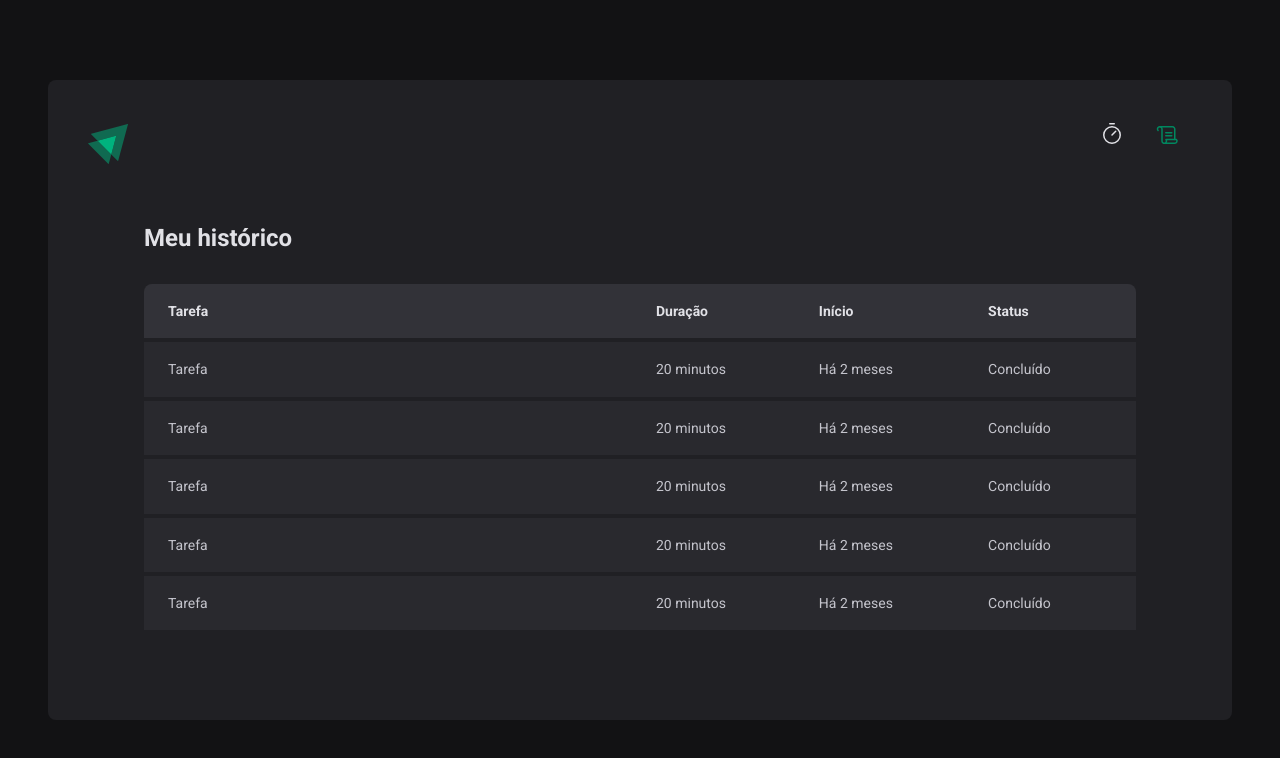
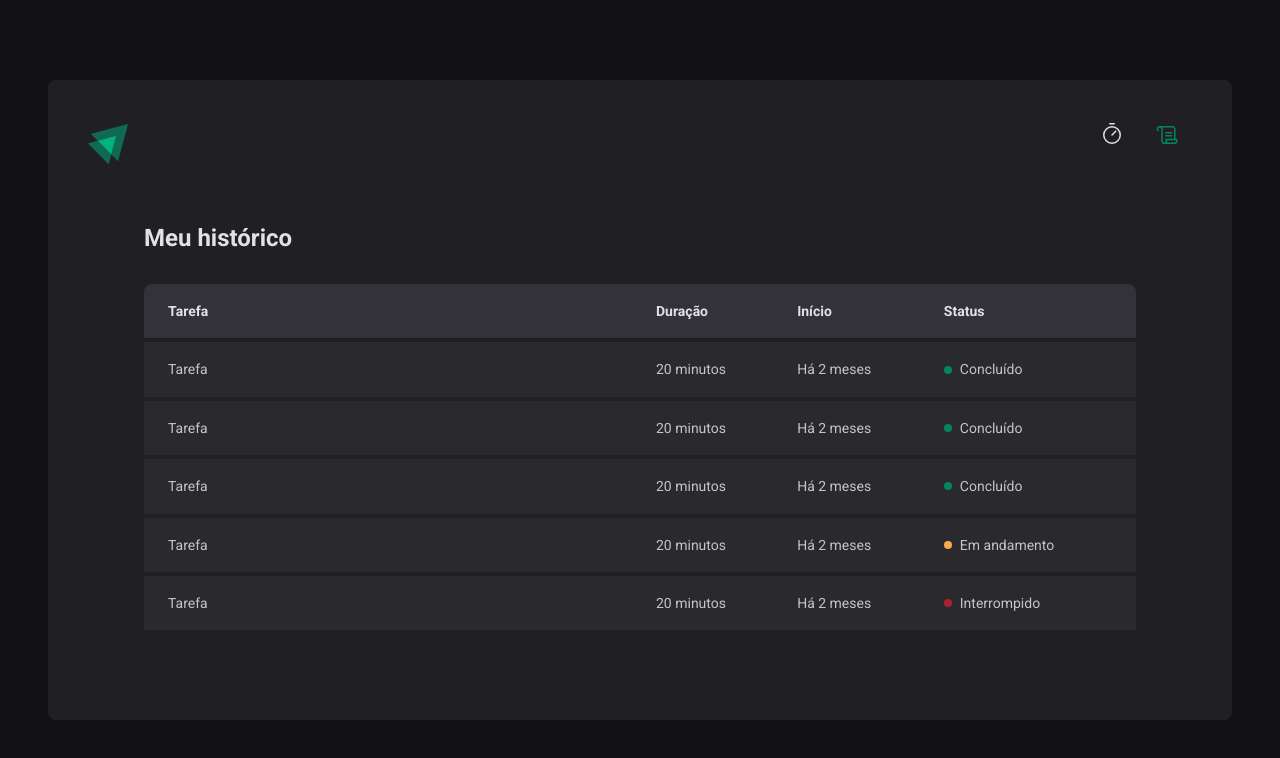
Before and after one commit to israelbulcaotavares/2-criando-spas-com-reactJS-ignite, a React (Vite) app: page /history in a window 1280 px wide. Shown: the top 758 px of the page. Built offline with nearby package versions, Linux system fonts and the light colour scheme; the HTML template or start-up script is replaced by a standard one.

Commit message:
Componente: Status

```diff
--- a/src/pages/History/index.tsx
+++ b/src/pages/History/index.tsx
@@ -1,4 +1,4 @@
-import { HistoryContainer, HistoryList } from "./styles";
+import { HistoryContainer, HistoryList, Status } from "./styles";
 
 export function History() {
   return (
@@ -20,31 +20,41 @@
               <td>Tarefa</td>
               <td>20 minutos</td>
               <td>Há 2 meses</td>
-              <td>Concluído</td>
+              <td>
+                <Status statusColor="green">Concluído</Status>
+              </td>
             </tr>
             <tr>
               <td>Tarefa</td>
               <td>20 minutos</td>
               <td>Há 2 meses</td>
-              <td>Concluído</td>
+              <td>
+                <Status statusColor="green">Concluído</Status>
+              </td>
             </tr>
             <tr>
               <td>Tarefa</td>
               <td>20 minutos</td>
               <td>Há 2 meses</td>
-              <td>Concluído</td>
+              <td>
+                <Status statusColor="green">Concluído</Status>
+              </td>
             </tr>
             <tr>
               <td>Tarefa</td>
               <td>20 minutos</td>
               <td>Há 2 meses</td>
-              <td>Concluído</td>
+              <td>
+                <Status statusColor="yellow">Em andamento</Status>
+              </td>
             </tr>
             <tr>
               <td>Tarefa</td>
               <td>20 minutos</td>
               <td>Há 2 meses</td>
-              <td>Concluído</td>
+              <td>
+                <Status statusColor="red">Interrompido</Status>
+              </td>
             </tr>
           </tbody>
         </table>
--- a/src/pages/History/styles.ts
+++ b/src/pages/History/styles.ts
@@ -57,3 +57,28 @@
     }
   }
 `;
+
+const STATUS_COLORS = {
+    yellow: 'yellow-500',
+    green: 'green-500',
+    red: 'red-500'
+} as const
+
+interface StatusProps {
+    // statusColor: 'yellow' | 'red' | 'green';
+    statusColor: keyof typeof STATUS_COLORS;
+}
+
+export const Status = styled.span<StatusProps>`
+    display: flex;
+    align-items: center;
+    gap: 0.5rem;
+
+    &::before {/* as bolinhas que aparecem de status concluído */
+        content: '';
+        width: 0.5rem;
+        height: 0.5rem;
+        border-radius: 9999px;
+        background: ${(props) => props.theme[STATUS_COLORS[props.statusColor]]};
+    }
+`
```
